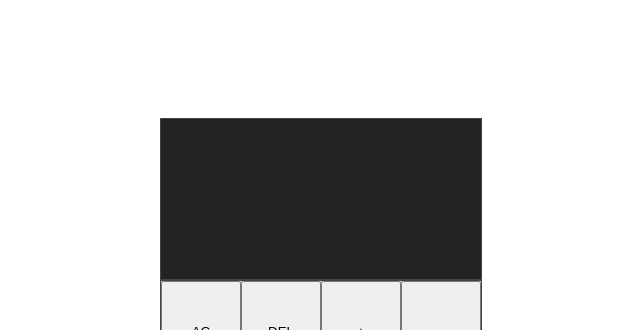
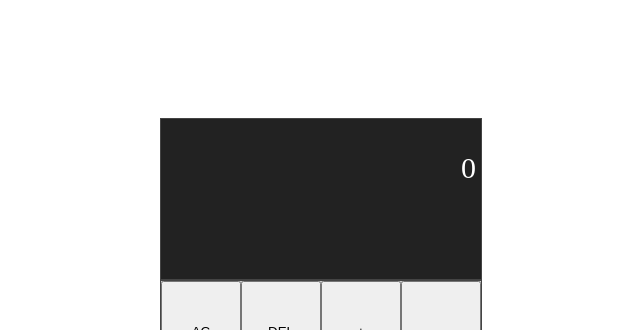
Before and after one commit to Andres191200/ReactCalculator, a React (Create React App) app: page / in a window 1280 px wide. Shown: the top 330 px of the page, without its empty margins (319-959 px from the left). Built offline with nearby package versions, Linux system fonts and the light colour scheme.

Commit message:
number buttons work! -number buttons working but visor size doesn't fit the numbers quantity, this means that you can type infinite digits and they will go off the screen

```diff
--- a/src/App.css
+++ b/src/App.css
@@ -1,3 +1,53 @@
+/* http://meyerweb.com/eric/tools/css/reset/
+   v2.0 | 20110126
+   License: none (public domain)
+*/
+
+html, body, div, span, applet, object, iframe,
+h1, h2, h3, h4, h5, h6, p, blockquote, pre,
+a, abbr, acronym, address, big, cite, code,
+del, dfn, em, img, ins, kbd, q, s, samp,
+small, strike, strong, sub, sup, tt, var,
+b, u, i, center,
+dl, dt, dd, ol, ul, li,
+fieldset, form, label, legend,
+table, caption, tbody, tfoot, thead, tr, th, td,
+article, aside, canvas, details, embed,
+figure, figcaption, footer, header, hgroup,
+menu, nav, output, ruby, section, summary,
+time, mark, audio, video {
+	margin: 0;
+	padding: 0;
+	border: 0;
+	font-size: 100%;
+	font: inherit;
+	vertical-align: baseline;
+}
+/* HTML5 display-role reset for older browsers */
+article, aside, details, figcaption, figure,
+footer, header, hgroup, menu, nav, section {
+	display: block;
+}
+body {
+	line-height: 1;
+}
+ol, ul {
+	list-style: none;
+}
+blockquote, q {
+	quotes: none;
+}
+blockquote:before, blockquote:after,
+q:before, q:after {
+	content: '';
+	content: none;
+}
+table {
+	border-collapse: collapse;
+	border-spacing: 0;
+}
+
+
 .App {
   display:flex;
   flex-direction: column;
@@ -17,6 +67,12 @@
 }
 
 .operations-visor{
+  display:flex;
+  flex-direction: column;
+  justify-content: space-around;
+  align-items: flex-end;
+  font: normal 30px century gothic;
+  color:#FFF;
   height:20%;
   width:25%;
   background:#222;
@@ -25,3 +81,7 @@
 .calculator-container, .operations-visor{
   border:1px solid #444;
 }
+
+.operations-visor > h1{
+  margin-right: 5px;
+}
--- a/src/App.js
+++ b/src/App.js
@@ -1,14 +1,33 @@
+import {useReducer} from 'react';
 import logo from './logo.svg';
 import './App.css';
 
 import DigitButton from './components/digitButton.jsx';
 import DigitOperator from './components/digitOperator.jsx';
 
+export const ACTIONS = {
+  ADD_DIGIT:'add digit'
+}
+
+const reducer = (state, {type, payload}) =>{
+  switch(type){
+    case ACTIONS.ADD_DIGIT : {
+      return{
+        ...state,
+        firstNumber: `${state.firstNumber || ''}${payload.digit}`
+      }
+    }
+  }
+}
+
 function App() {
+  const [{firstNumber, operator, secondNumber}, dispatch] = useReducer(reducer, {})
+
   return (
     <div className="App">
       <div className="operations-visor">
-
+          <h1>{firstNumber ? firstNumber : '0'}</h1>
+          <h1></h1>
       </div>
       <div className="calculator-container">
         <DigitOperator operator="AC"/>
@@ -16,23 +35,21 @@
         <DigitOperator operator="+"/>
         <DigitOperator operator="-"/>
 
-        <DigitButton digit="1"></DigitButton>
-        <DigitButton digit="2"></DigitButton>
-        <DigitButton digit="3"></DigitButton>
+        <DigitButton dispatch={dispatch} digit="1"></DigitButton>
+        <DigitButton dispatch={dispatch} digit="2"></DigitButton>
+        <DigitButton dispatch={dispatch} digit="3"></DigitButton>
 
         <DigitOperator operator="x"/>
 
-        <DigitButton digit="4"></DigitButton>
-        <DigitButton digit="5"></DigitButton>
-        <DigitButton digit="6"></DigitButton>
+        <DigitButton dispatch={dispatch} digit="4"></DigitButton>
+        <DigitButton dispatch={dispatch} digit="5"></DigitButton>
+        <DigitButton dispatch={dispatch} digit="6"></DigitButton>
 
         <DigitOperator operator="%"/>
 
-        <DigitButton digit="7"></DigitButton>
-        <DigitButton digit="8"></DigitButton>
-
-
-        <DigitButton digit="9"></DigitButton>
+        <DigitButton dispatch={dispatch} digit="7"></DigitButton>
+        <DigitButton dispatch={dispatch} digit="8"></DigitButton>
+        <DigitButton dispatch={dispatch} digit="9"></DigitButton>
 
         <DigitOperator operator="="/>
       </div>
--- a/src/components/digitButton.jsx
+++ b/src/components/digitButton.jsx
@@ -1,6 +1,8 @@
-const digitButton = ({digit}) =>{
+import {ACTIONS} from '../App';
+
+const digitButton = ({digit, dispatch}) =>{
     return(
-    <button>{digit}</button>
+    <button onClick={() => dispatch({type:ACTIONS.ADD_DIGIT, payload:{digit}})}>{digit}</button>
     )
 }
 
```
